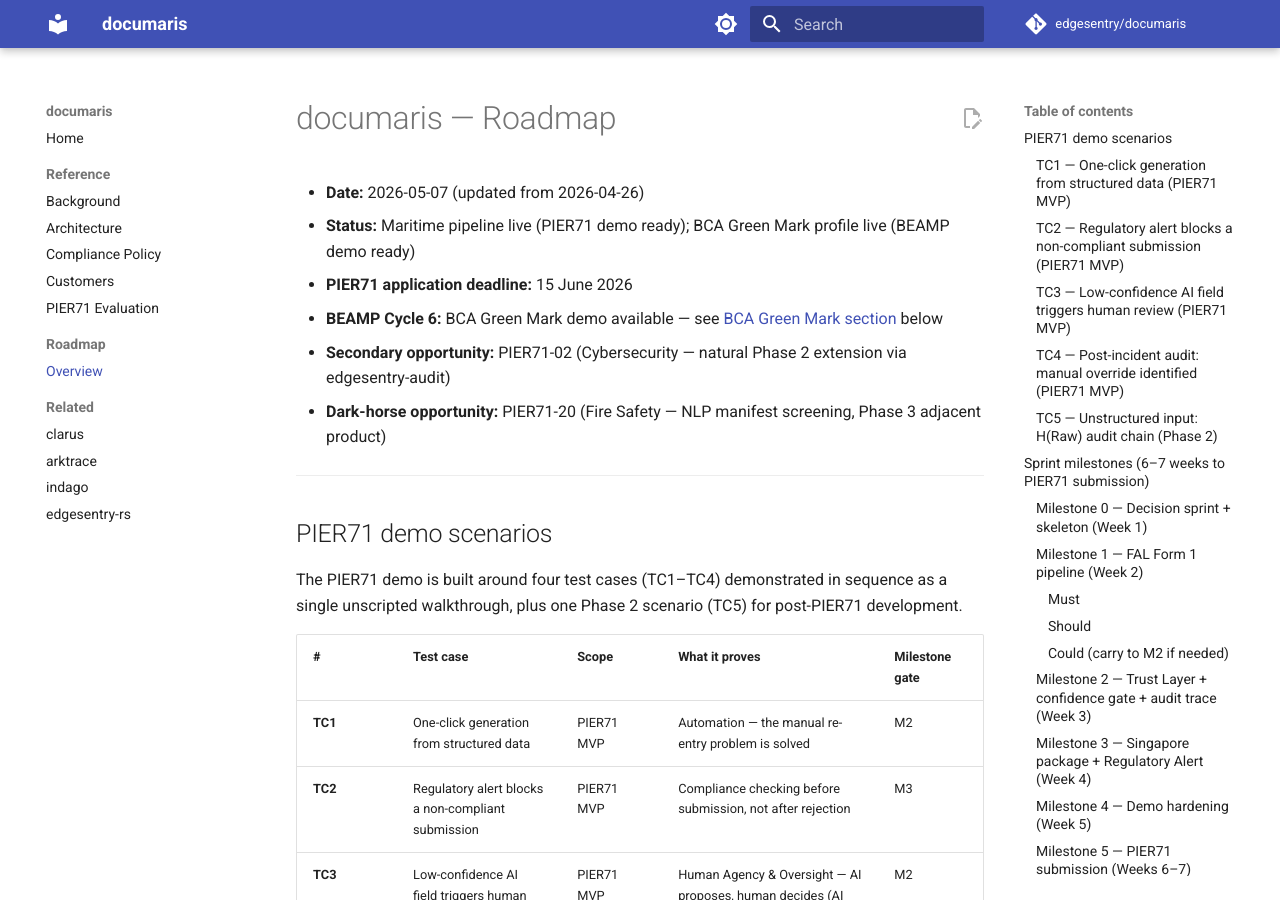
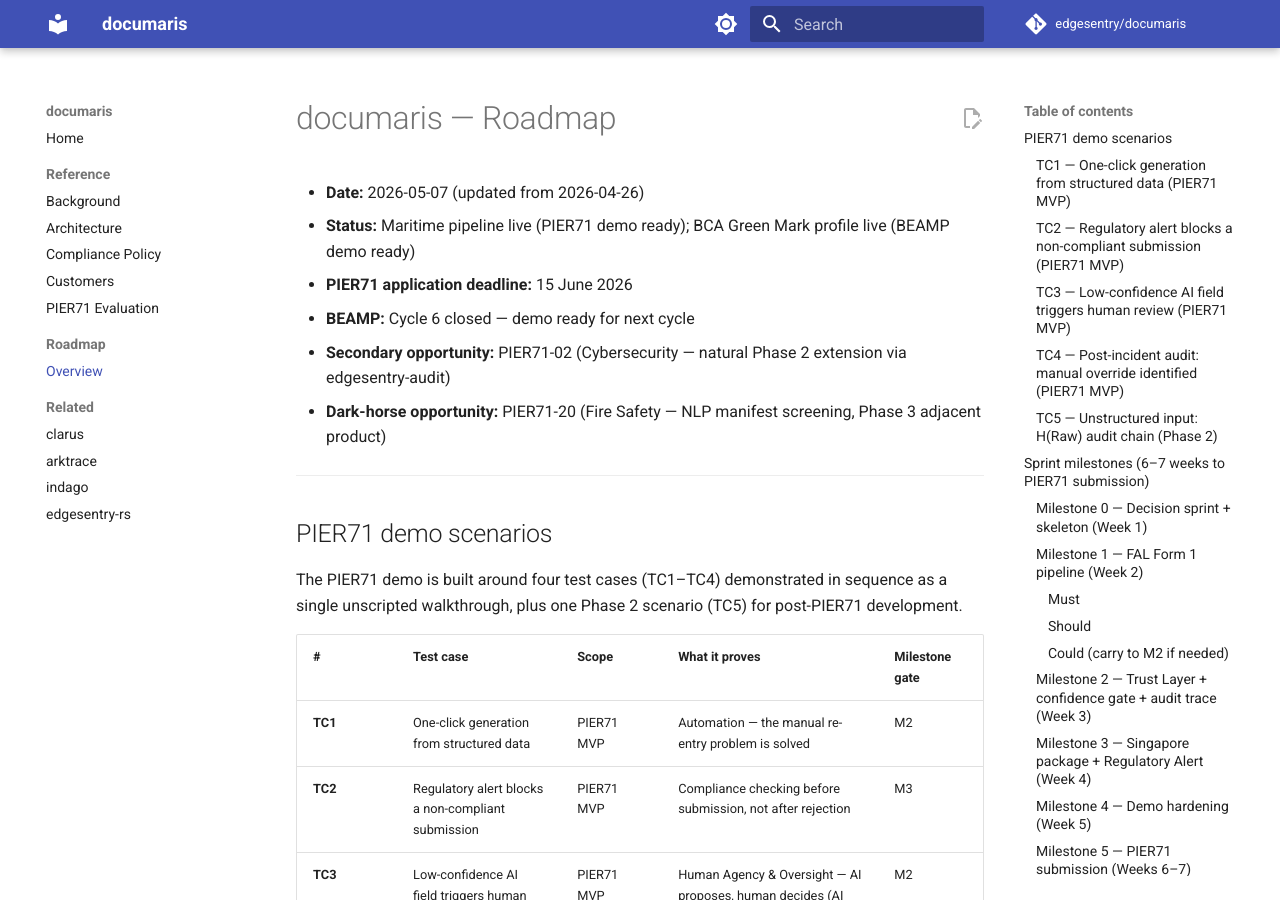
Before and after one commit to edgesentry/documaris, an MkDocs documentation site: the page built from docs/roadmap/index.md, in a window 1280 px wide and 900 px high. Built offline with MkDocs 1.6.1 and Material for MkDocs 9.7.7, drawn with Linux system fonts in a browser that asks for light colours; comment, search, counter and statistics services are not loaded; some of the changed text lies outside the part shown.

Commit message:
docs: BEAMP Cycle 6 closed — update roadmap to next cycle
Co-Authored-By: Claude Sonnet 4.6 <noreply@anthropic.com>

```diff
--- a/docs/roadmap/index.md
+++ b/docs/roadmap/index.md
@@ -3,7 +3,7 @@
 - **Date:** 2026-05-07 (updated from 2026-04-26)
 - **Status:** Maritime pipeline live (PIER71 demo ready); BCA Green Mark profile live (BEAMP demo ready)
 - **PIER71 application deadline:** 15 June 2026
-- **BEAMP Cycle 6:** BCA Green Mark demo available — see [BCA Green Mark section](#beamp--bca-green-mark) below
+- **BEAMP:** Cycle 6 closed — demo ready for next cycle
 - **Secondary opportunity:** PIER71-02 (Cybersecurity — natural Phase 2 extension via edgesentry-audit)
 - **Dark-horse opportunity:** PIER71-20 (Fire Safety — NLP manifest screening, Phase 3 adjacent product)
 
@@ -310,7 +310,7 @@ Raw input bytes (image / email / chat)
 
 ## BEAMP — BCA Green Mark
 
-**Status:** Demo live (2026-05-07). Profile `sg-bca-greenmark` shipped in [edgesentry-rs#382](https://github.com/edgesentry/edgesentry-rs/pull/382) and [documaris#49](https://github.com/edgesentry/documaris/pull/49).
+**Status:** Demo live (2026-05-07). BEAMP Cycle 6 is closed — targeting next cycle. Profile `sg-bca-greenmark` shipped in [edgesentry-rs#382](https://github.com/edgesentry/edgesentry-rs/pull/382) and [documaris#49](https://github.com/edgesentry/documaris/pull/49).
 
 **What the demo shows:**
 
```
